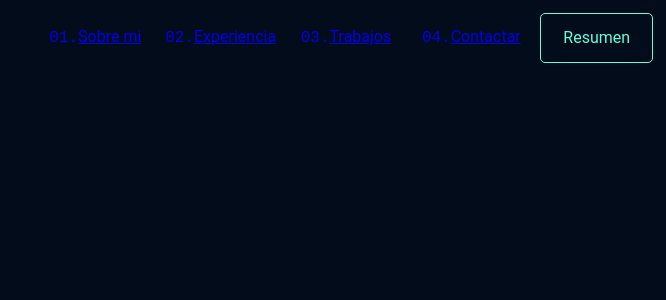
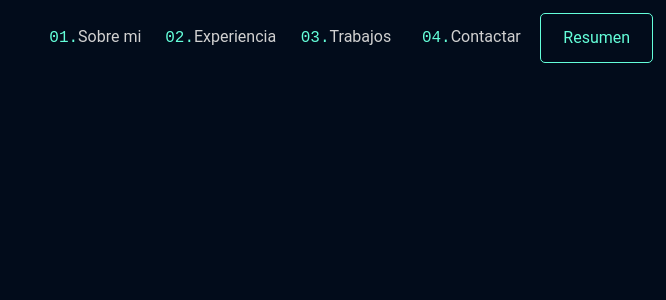
Before and after one commit to BROROZCO/mi-portafolio, an Angular app: page / in a window 1280 px wide. Shown: the top 300 px of the page, without its empty margins (614-1280 px from the left). Built offline with nearby package versions, Linux system fonts and the light colour scheme.

Commit message:
Estilos navBar completos

```diff
--- a/src/app/components/navbar/navbar.component.css
+++ b/src/app/components/navbar/navbar.component.css
@@ -1,6 +1,7 @@
 .numero{
     display: inline-block;
     font-family: 'Fira Code', monospace;
+    color: #64FFDA;
 }
 
 .contenedor{
@@ -19,8 +20,20 @@
     margin: 2%;
 }
 
+.enlace{
+    transition-duration: 0.3s;
+    text-decoration: none;
+    color: #D1D1D1;
+    font-family: 'Roboto', sans-serif;
+}
+
+.enlace:hover{
+    transition-duration: 0.3s;
+    color: #64FFDA;
+}
+
 .button_{
-    transition-duration: 0.2s;
+    transition-duration: 0.5s;
     width: 100%;
     text-decoration: none;
     border-radius: 5px;
@@ -30,6 +43,7 @@
 }
 
 .button_:hover{
-    transition-duration: 0.2s;
+    cursor: pointer;
+    transition-duration: 0.3s;
     background-color: rgba(32, 133, 109, 0.2) ;
 }
--- a/src/app/components/navbar/navbar.component.html
+++ b/src/app/components/navbar/navbar.component.html
@@ -5,10 +5,10 @@
         </div>
 
         <div class="link">
-            <a href="#"> <p class="numero">01.</p>Sobre mi </a>
-            <a href="#"> <p class="numero">02.</p>Experiencia </a>
-            <a href="#"> <p class="numero">03.</p>Trabajos </a>
-            <a href="#"> <p class="numero">04.</p>Contactar </a>
+            <a class="enlace" href="#"> <p class="numero">01.</p>Sobre mi </a>
+            <a class="enlace" href="#"> <p class="numero">02.</p>Experiencia </a>
+            <a class="enlace" href="#"> <p class="numero">03.</p>Trabajos </a>
+            <a class="enlace" href="#"> <p class="numero">04.</p>Contactar </a>
             <button class="button_">Resumen</button>
         </div>
     </div>
```
